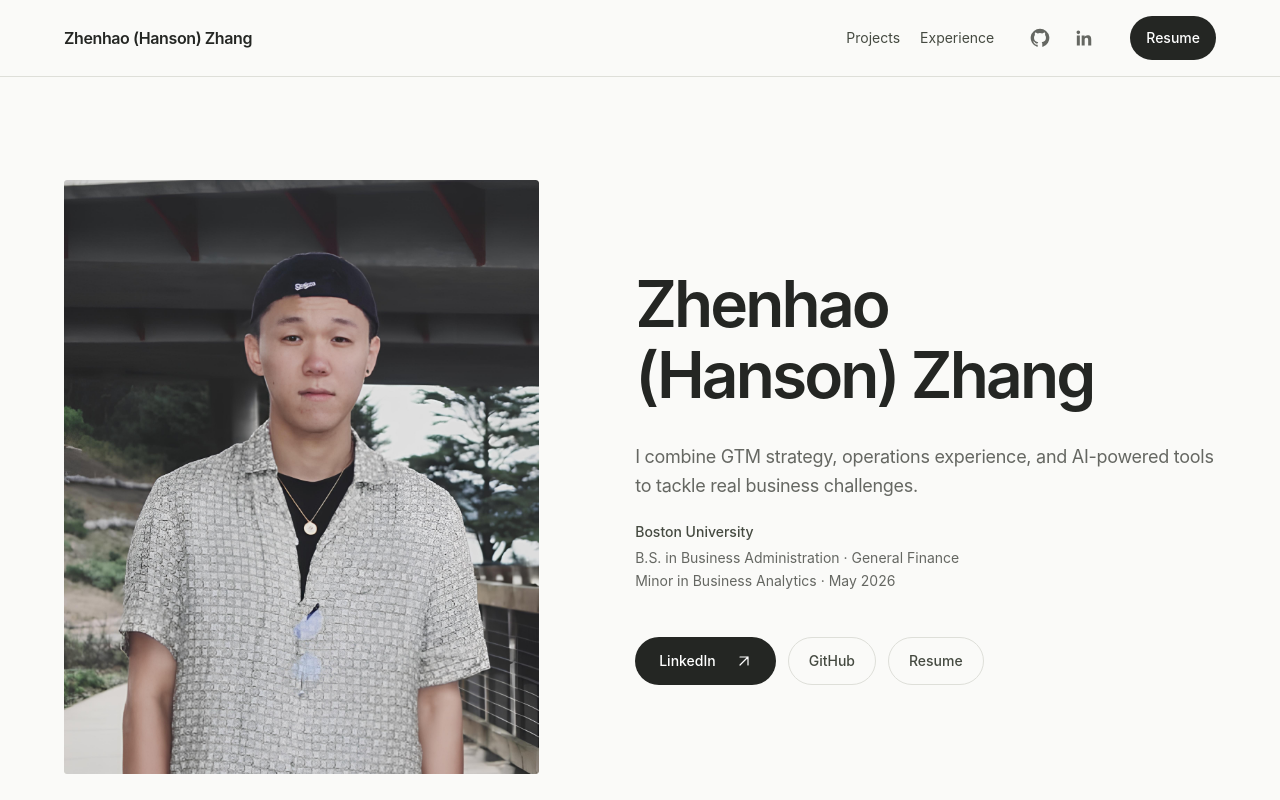
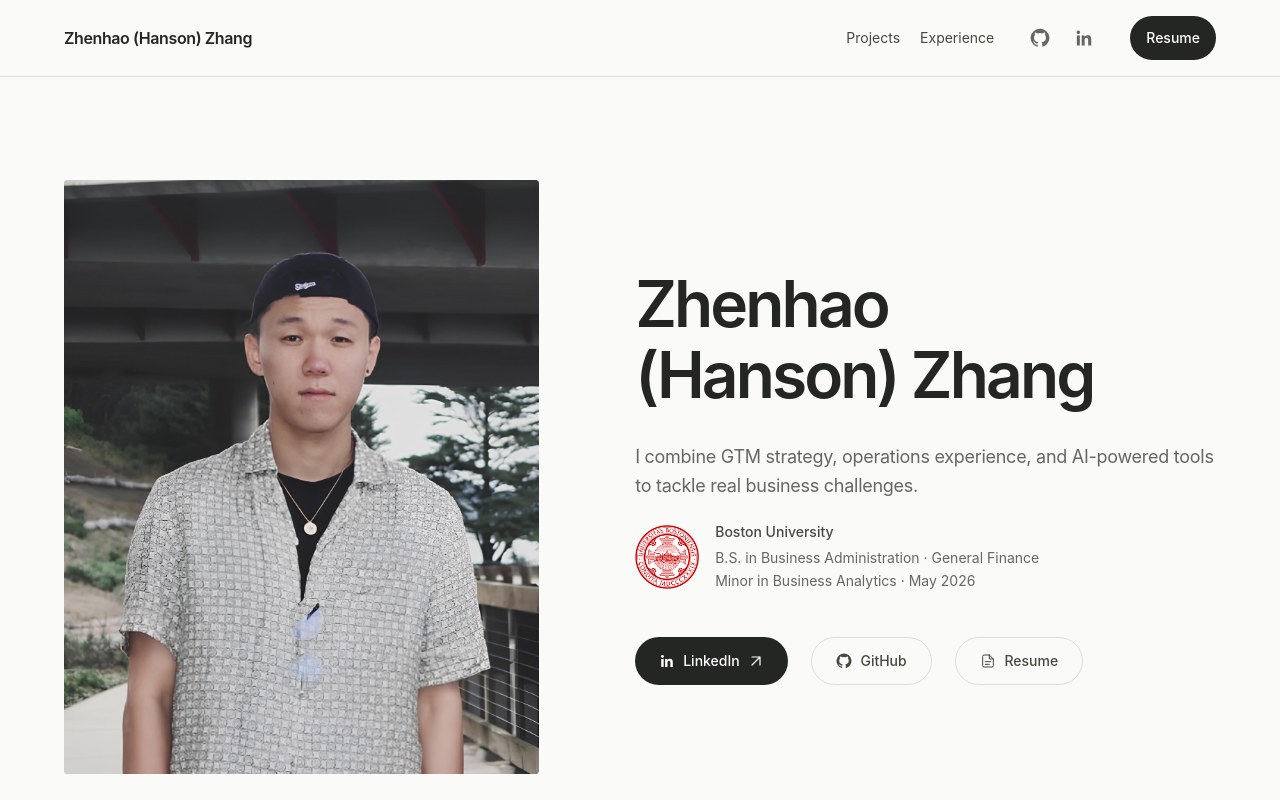
Before and after one commit to hansonz1/Personal-portfolio, a React (Vite) app: page / in a window 1280 px wide. Shown: the top 800 px of the page. Built offline with nearby package versions, Linux system fonts and the light colour scheme.

Commit message:
Finalize Hero education branding and CTAs

```diff
--- a/src/components/Hero.jsx
+++ b/src/components/Hero.jsx
@@ -16,21 +16,34 @@ function Hero() {
           I combine GTM strategy, operations experience, and AI-powered tools to tackle real business challenges.
         </p>
 
-        <div className="mt-5 max-w-[460px] text-sm leading-relaxed text-[#656762] lg:max-w-none">
-          <p className="font-medium text-[#454a41]">Boston University</p>
-          <p className="mt-1">B.S. in Business Administration · General Finance</p>
-          <p>Minor in Business Analytics · <time dateTime="2026-05">May 2026</time></p>
+        <div className="mt-5 flex max-w-[460px] items-center gap-3 text-sm leading-relaxed text-[#656762] sm:gap-4 lg:w-fit lg:max-w-none">
+          <img
+            src="/bu-seal.png"
+            alt=""
+            width="1920"
+            height="1920"
+            decoding="async"
+            className="block h-auto w-12 shrink-0 sm:w-16"
+          />
+          <div className="min-w-0">
+            <p className="mb-1 font-medium text-[#454a41]">Boston University</p>
+            <p>B.S. in Business Administration · General Finance</p>
+            <p>Minor in Business Analytics · <time dateTime="2026-05">May 2026</time></p>
+          </div>
         </div>
 
-        <div className="mt-9 flex flex-wrap items-center gap-3 sm:mt-11" aria-label="Profile links and resume">
+        <div className="mt-9 flex flex-wrap items-center gap-3 sm:mt-11 lg:max-w-md lg:justify-between" aria-label="Profile links and resume">
           <a
             href="https://www.linkedin.com/in/hanson-z/"
             target="_blank"
             rel="noopener noreferrer"
-            className="inline-flex min-h-12 items-center justify-center gap-5 rounded-full bg-[#242623] px-6 text-sm font-medium text-white transition-colors hover:bg-[#434a3e] focus-visible:outline-2 focus-visible:outline-offset-4 focus-visible:outline-[#434a3e]"
+            className="inline-flex min-h-12 items-center justify-center gap-2 rounded-full bg-[#242623] px-4 text-sm font-medium text-white transition-colors hover:bg-[#434a3e] focus-visible:outline-2 focus-visible:outline-offset-4 focus-visible:outline-[#434a3e] sm:px-5 lg:px-6"
           >
+            <svg aria-hidden="true" viewBox="0 0 24 24" fill="currentColor" className="size-4 shrink-0">
+              <path d="M5.2 7.4a2.2 2.2 0 1 0 0-4.4 2.2 2.2 0 0 0 0 4.4ZM3.4 9h3.6v12H3.4V9Zm5.8 0h3.5v1.6h.1c.5-.9 1.7-1.9 3.5-1.9 3.7 0 4.4 2.4 4.4 5.5V21H17v-6c0-1.4 0-3.2-2-3.2s-2.2 1.5-2.2 3.1V21H9.2V9Z" />
+            </svg>
             LinkedIn
-            <svg aria-hidden="true" viewBox="0 0 20 20" fill="none" className="h-4 w-4">
+            <svg aria-hidden="true" viewBox="0 0 20 20" fill="none" className="size-4 shrink-0">
               <path d="M5 15 15 5M5 5h10v10" stroke="currentColor" strokeWidth="1.5" strokeLinecap="round" strokeLinejoin="round" />
             </svg>
             <span className="sr-only"> (opens in a new tab)</span>
@@ -39,16 +52,22 @@ function Hero() {
             href="https://github.com/hansonz1"
             target="_blank"
             rel="noopener noreferrer"
-            className="inline-flex min-h-12 items-center justify-center rounded-full border border-[#dedfd9] px-5 text-sm font-medium text-[#454a41] hover:border-[#87917d] hover:bg-[#f0f1ec] focus-visible:outline-2 focus-visible:outline-offset-4 focus-visible:outline-[#434a3e]"
+            className="inline-flex min-h-12 items-center justify-center gap-2 rounded-full border border-[#dedfd9] px-4 text-sm font-medium text-[#454a41] hover:border-[#87917d] hover:bg-[#f0f1ec] focus-visible:outline-2 focus-visible:outline-offset-4 focus-visible:outline-[#434a3e] sm:px-5 lg:px-6"
           >
+            <svg aria-hidden="true" viewBox="0 0 24 24" fill="currentColor" className="size-4 shrink-0">
+              <path d="M12 .8a11.2 11.2 0 0 0-3.54 21.83c.56.1.77-.24.77-.54v-2.1c-3.13.68-3.79-1.33-3.79-1.33-.51-1.3-1.25-1.65-1.25-1.65-1.02-.7.08-.69.08-.69 1.13.08 1.72 1.16 1.72 1.16 1 1.72 2.63 1.22 3.27.93.1-.73.39-1.22.71-1.5-2.5-.29-5.13-1.25-5.13-5.56 0-1.23.44-2.23 1.16-3.02-.12-.29-.5-1.43.11-2.97 0 0 .95-.3 3.08 1.15a10.7 10.7 0 0 1 5.6 0c2.14-1.45 3.08-1.15 3.08-1.15.62 1.54.23 2.68.12 2.97.72.79 1.15 1.79 1.15 3.02 0 4.32-2.63 5.27-5.14 5.55.4.35.76 1.03.76 2.08v3.11c0 .3.2.65.77.54A11.2 11.2 0 0 0 12 .8Z" />
+            </svg>
             GitHub<span className="sr-only"> (opens in a new tab)</span>
           </a>
           <a
             href="/Hanson_Z_Resume.pdf"
             target="_blank"
             rel="noopener noreferrer"
-            className="inline-flex min-h-12 items-center justify-center rounded-full border border-[#dedfd9] px-5 text-sm font-medium text-[#454a41] hover:border-[#87917d] hover:bg-[#f0f1ec] focus-visible:outline-2 focus-visible:outline-offset-4 focus-visible:outline-[#434a3e]"
+            className="inline-flex min-h-12 items-center justify-center gap-2 rounded-full border border-[#dedfd9] px-4 text-sm font-medium text-[#454a41] hover:border-[#87917d] hover:bg-[#f0f1ec] focus-visible:outline-2 focus-visible:outline-offset-4 focus-visible:outline-[#434a3e] sm:px-5 lg:px-6"
           >
+            <svg aria-hidden="true" viewBox="0 0 24 24" fill="none" className="size-4 shrink-0">
+              <path d="M14 3H6a2 2 0 0 0-2 2v14a2 2 0 0 0 2 2h12a2 2 0 0 0 2-2V9l-6-6Zm0 0v6h6M8 13h8M8 17h6" stroke="currentColor" strokeWidth="1.5" strokeLinecap="round" strokeLinejoin="round" />
+            </svg>
             Resume<span className="sr-only"> (opens in a new tab)</span>
           </a>
         </div>
```
Also changed, not shown: public/bu-seal.png (added).
